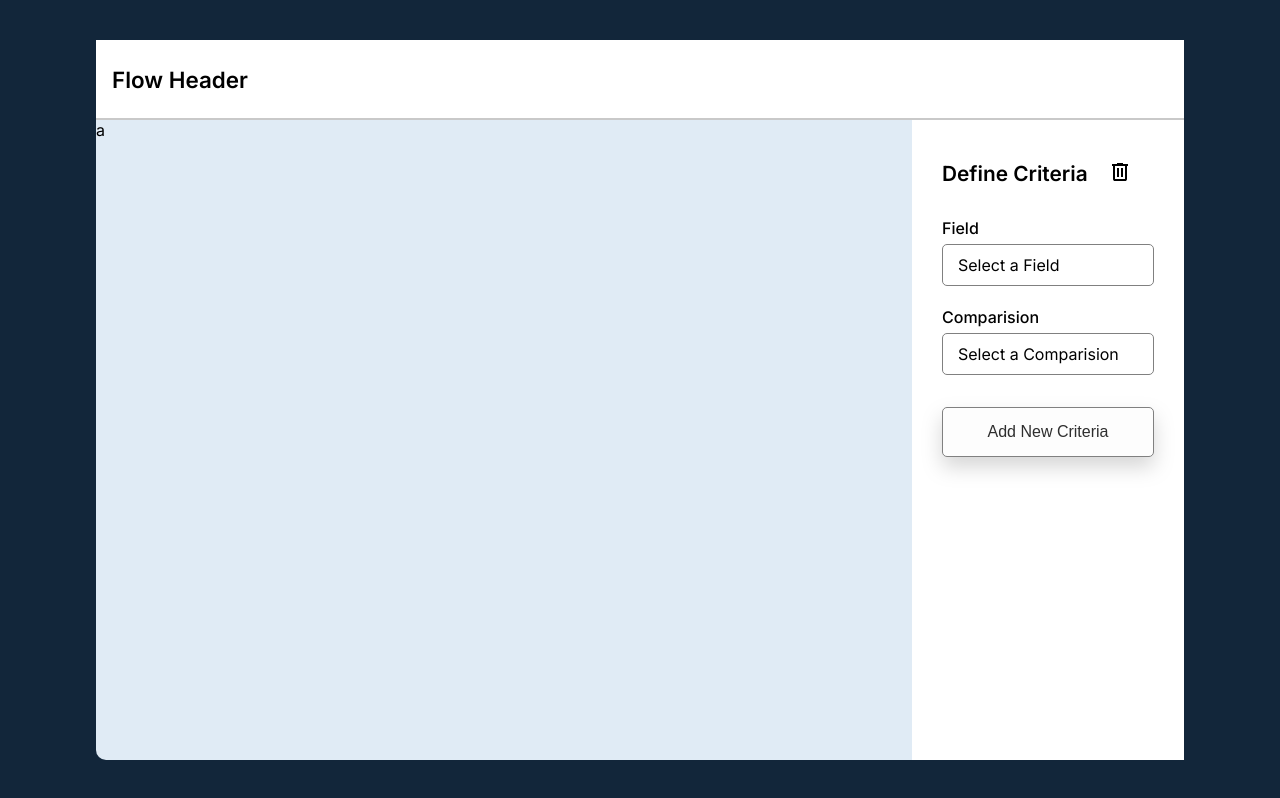
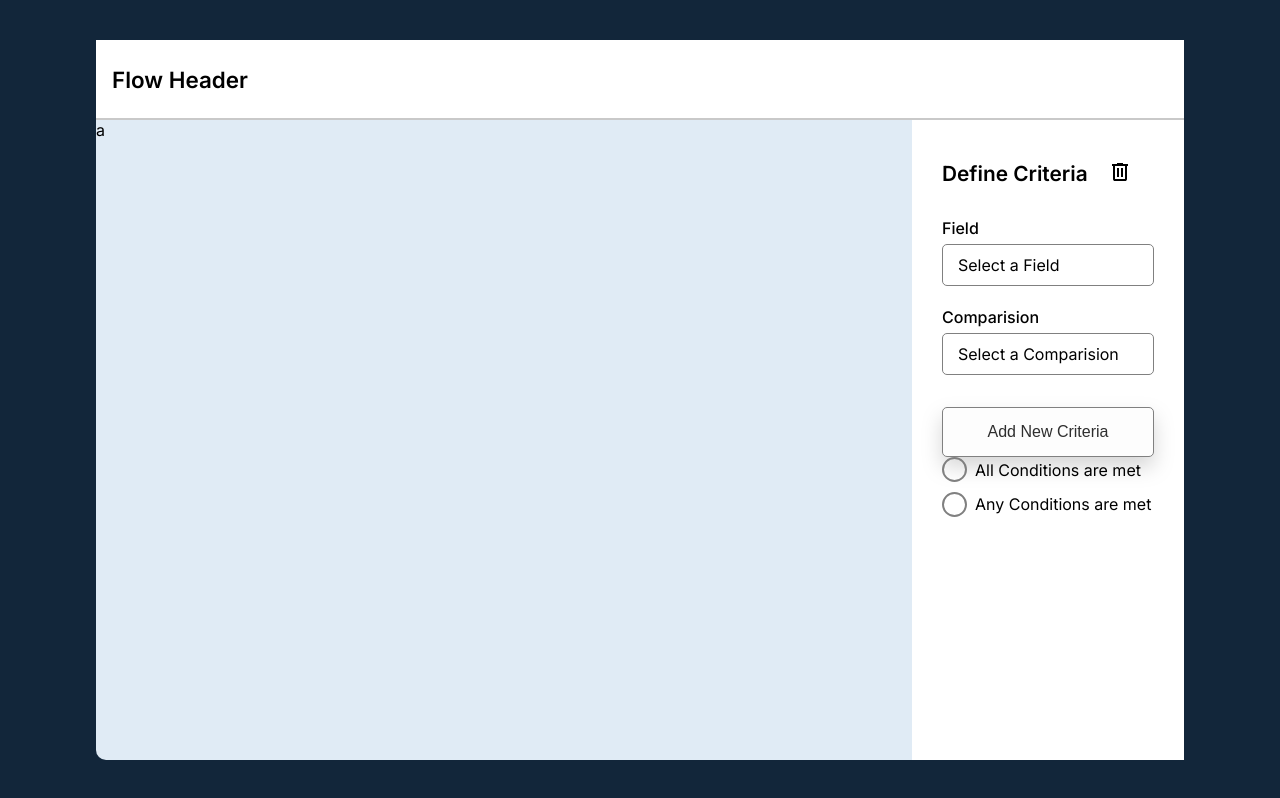
Before and after one commit to Hitesh-IDK/flow-ui, a Next.js app: page / in a window 1280 px wide. Built offline with nearby package versions, Linux system fonts and the light colour scheme.

Commit message:
radio button added and conditions added

```diff
--- a/components/criteria/add-condition.tsx
+++ b/components/criteria/add-condition.tsx
@@ -1,5 +1,45 @@
 import styles from "./add-condition.module.css";
+import radioStyles from "../radio-button.module.css";
 
+import { Dispatch, useState } from "react";
+import RadioButton from "../radio-button";
+
+export type State = { isActive: boolean; setIsActive: Dispatch<boolean> };
+//TODO
 export default function (): JSX.Element {
-  return <div></div>;
+  const radioOptions: string[] = [
+    "All Conditions are met",
+    "Any Conditions are met",
+  ];
+
+  const [isActive1, setIsActive1]: [boolean, Dispatch<boolean>] =
+    useState(false);
+  const [isActive2, setIsActive2]: [boolean, Dispatch<boolean>] =
+    useState(false);
+
+  const conditionStates: State[] = [
+    { isActive: isActive1, setIsActive: setIsActive1 },
+    { isActive: isActive2, setIsActive: setIsActive2 },
+  ];
+
+  const handleChange = (setIsActive: Dispatch<boolean>) => {
+    conditionStates.forEach((state: State) => {
+      if (state.isActive) state.setIsActive(false);
+    });
+
+    setIsActive(true);
+  };
+
+  const renderConditions = radioOptions.map((label, i) => (
+    <RadioButton
+      name="conditions"
+      value={`option--${i + 1}`}
+      label={label}
+      state={conditionStates[i]}
+      handleChange={handleChange}
+      key={i}
+    />
+  ));
+
+  return <>{renderConditions}</>;
 }
--- a/components/criteria/criteria-box.tsx
+++ b/components/criteria/criteria-box.tsx
@@ -1,10 +1,12 @@
 import styles from "./criteria-box.module.css";
 import AddCriteria from "./add-criteria";
+import AddCondition from "./add-condition";
 
 export default function (): JSX.Element {
   return (
     <div className={styles.container__main}>
       <AddCriteria />
+      <AddCondition />
     </div>
   );
 }
--- /dev/null
+++ b/components/radio-button.module.css
@@ -0,0 +1,44 @@
+.regular__radio {
+  visibility: hidden;
+
+  position: absolute;
+}
+
+.custom__radio {
+  display: flex;
+  align-items: center;
+  margin-bottom: 0.6rem;
+}
+
+.radio__text {
+  font-size: 1rem;
+}
+
+.radio__circle {
+  position: relative;
+
+  display: inline-block;
+  height: 25px;
+  width: 25px;
+  border: 2px solid gray;
+  border-radius: 100%;
+
+  margin-right: 0.5rem;
+}
+
+.radio__unchecked {
+  display: none;
+}
+
+.radio__checked {
+  position: absolute;
+
+  top: 20%;
+  left: 20%;
+
+  width: 13px;
+  height: 13px;
+
+  border-radius: 100%;
+  background-color: #49a5a2;
+}
--- /dev/null
+++ b/components/radio-button.tsx
@@ -0,0 +1,46 @@
+import { MouseEvent } from "react";
+import styles from "./radio-button.module.css";
+import { State } from "./criteria/add-condition";
+
+interface Radio {
+  name: string;
+  label: string;
+  value: string;
+  state: State;
+  handleChange: CallableFunction;
+}
+
+export default ({
+  name,
+  label,
+  value,
+  state,
+  handleChange,
+}: Radio): JSX.Element => {
+  const { isActive, setIsActive } = state;
+
+  const handleRadioChange = (e: MouseEvent) => {
+    handleChange(setIsActive);
+  };
+
+  return (
+    <div>
+      <input
+        type="radio"
+        className={styles.regular__radio}
+        name={name}
+        id={value}
+      />
+      <label htmlFor={value} className={styles.custom__radio}>
+        <span className={styles.radio__circle} onClick={handleRadioChange}>
+          <span
+            className={
+              isActive ? styles.radio__checked : styles.radio__unchecked
+            }
+          ></span>
+        </span>
+        <span className={styles.radio__text}>{label}</span>
+      </label>
+    </div>
+  );
+};
```
